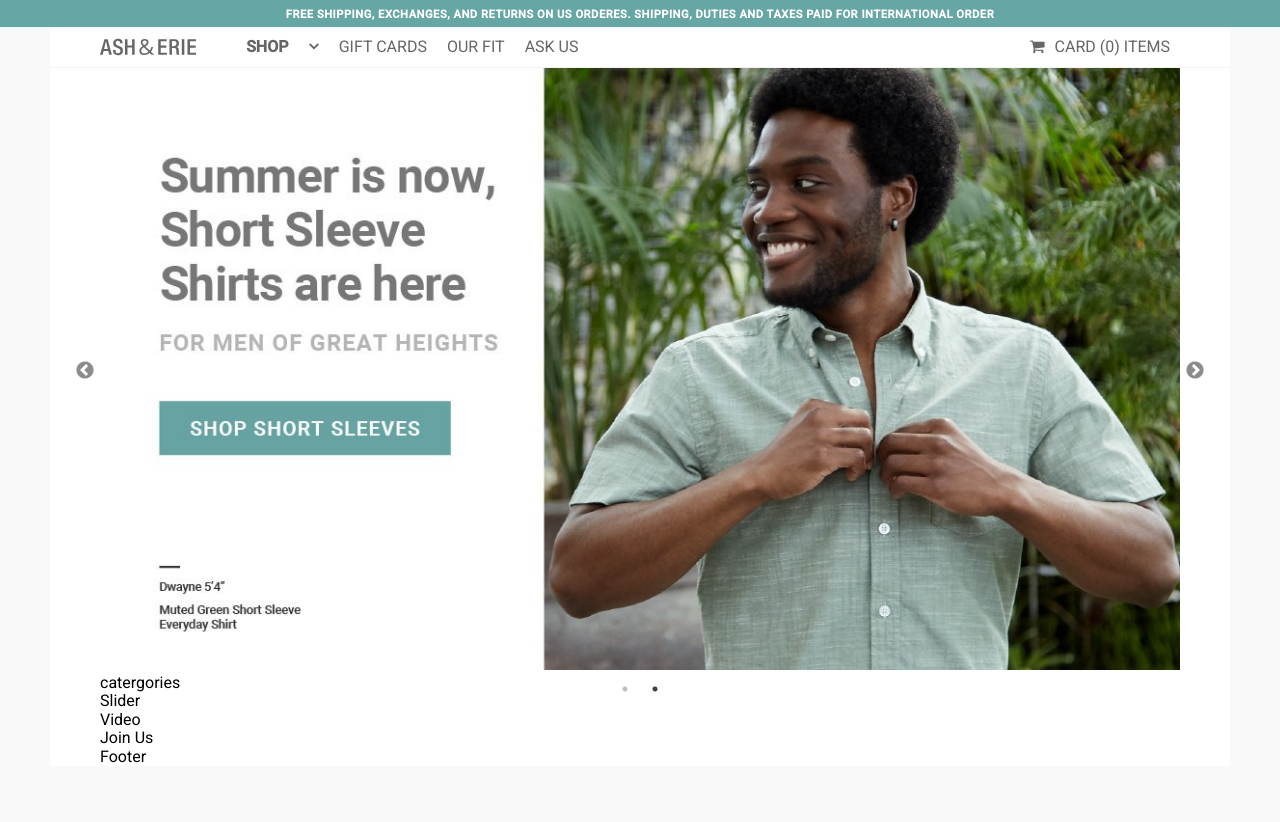
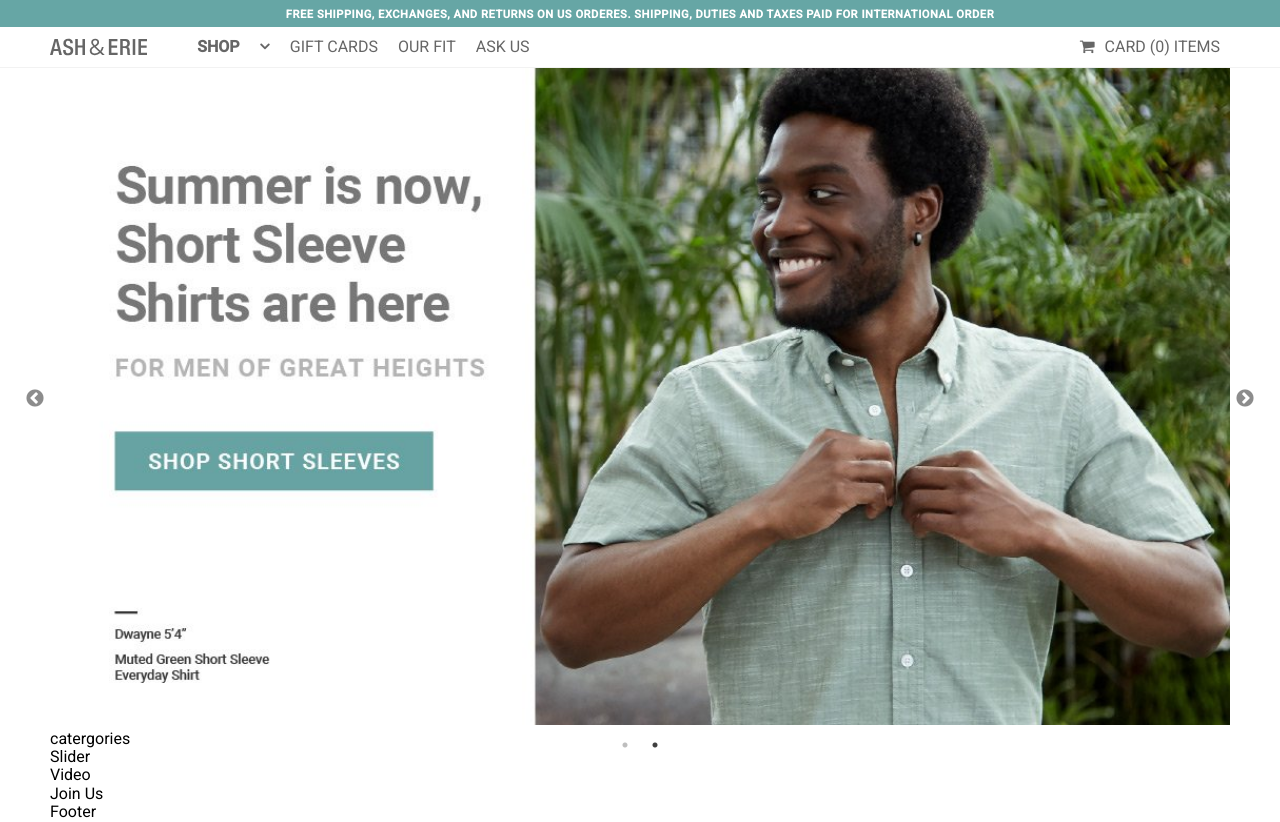
Before and after one commit to Leftere/e-shop, a React (Create React App) app: page / in a window 1280 px wide. Before the commit the page ends 800 px from the top, so only its background shows below. Built offline with nearby package versions, Linux system fonts and the light colour scheme.

Commit message:
Still working on slider

```diff
--- a/src/App.js
+++ b/src/App.js
@@ -1,7 +1,7 @@
 import React from 'react';
 import Header from './components/Header/Header'
 import Promo from './components/Promo/Promo'
-import SimpleSlider from './components/Slider/Slider';
+import Slider from './components/Slider/Slider';
 import './Layout/Layout.css';
 
 
@@ -11,7 +11,7 @@ function App() {
     <Promo />
     <Header />
     <main>
-      <SimpleSlider />
+      <Slider />
       <div>catergories</div>
       <div>Slider</div>
       <div>Video</div>
--- a/src/Layout/Layout.css
+++ b/src/Layout/Layout.css
@@ -12,6 +12,7 @@ body {
 
 main {
     padding: 0 50px;
-    margin: 0 50px;
+    margin: 0 auto;
+    max-width: 1180px;
     background: #fff;
 }
--- a/src/components/Header/Header.css
+++ b/src/components/Header/Header.css
@@ -3,7 +3,8 @@
     color: #666;
     background: #fff;
     font-weight: 400;
-    margin: 0 50px;
+    margin: 0 auto;
+    max-width: 1180px;
     height: 40px;
     justify-content: center;
     padding: 0 50px;
--- a/src/components/Slider/Slider.js
+++ b/src/components/Slider/Slider.js
@@ -6,20 +6,10 @@ import slider2 from '../../assets/slider-imgs/desktop/short-sleeves-2019-desktop
 import './Slider.css';
 
 
-export default class SimpleSlider extends React.Component {
 
-    constructor(props) {
-        super(props);
-        this.state = {
-            src: slider1Desktop
-        }
-    };
+const slider = (props) => {
 
 
-
-
-
-    render() {
   var settings = {
             dots: true,
             infinite: true,
@@ -29,21 +19,54 @@ export default class SimpleSlider extends React.Component {
             slidesToScroll: 1
           };
 
+  return(
+    <Slider {...settings}>
+      <div>
+        <img src={slider1Desktop} />
+      </div>
+      <div>
+        <img src={slider2} />
+      </div>
+    </Slider>
+  );
+}
+
+export default slider;
+
+// export default class SimpleSlider extends React.Component {
+
+//     constructor(props) {
+//         super(props);
+//         this.state = {
+//             src: slider1Desktop
+//         }
+//     };
+
+//     render() {
+//       var settings = {
+//         dots: true,
+//         infinite: true,
+//         speed: 500,
+//         autoplay: true,
+//         slidesToShow: 1,
+//         slidesToScroll: 1
+//       };
 
 
-      return (
-        <Slider {...settings}>
-          <div>
-              <img src={this.state.src}/>
-          </div>
-          <div>
-          <img src={slider2}/>
-          </div>
+
+//       return (
+//         <Slider {...settings}>
+//           <div>
+//               <img src={slider1Desktop}/>
+//           </div>
+//           <div>
+//           <img src={slider2}/>
+//           </div>
 
 
 
 
-        </Slider>
-      );
-    }
-  }
+//         </Slider>
+//       );
+//     }
+//   }
```
Lines whose indentation alone changed are shown as unchanged.
